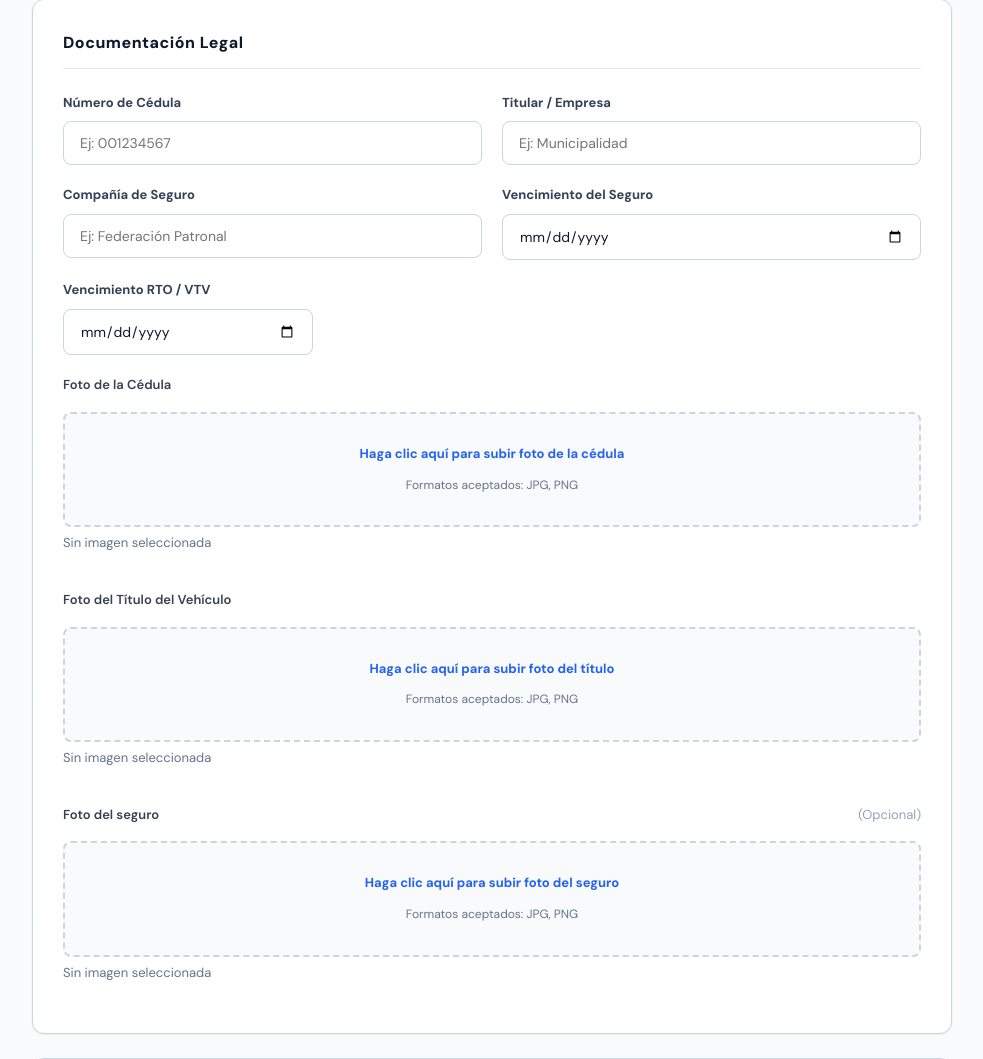
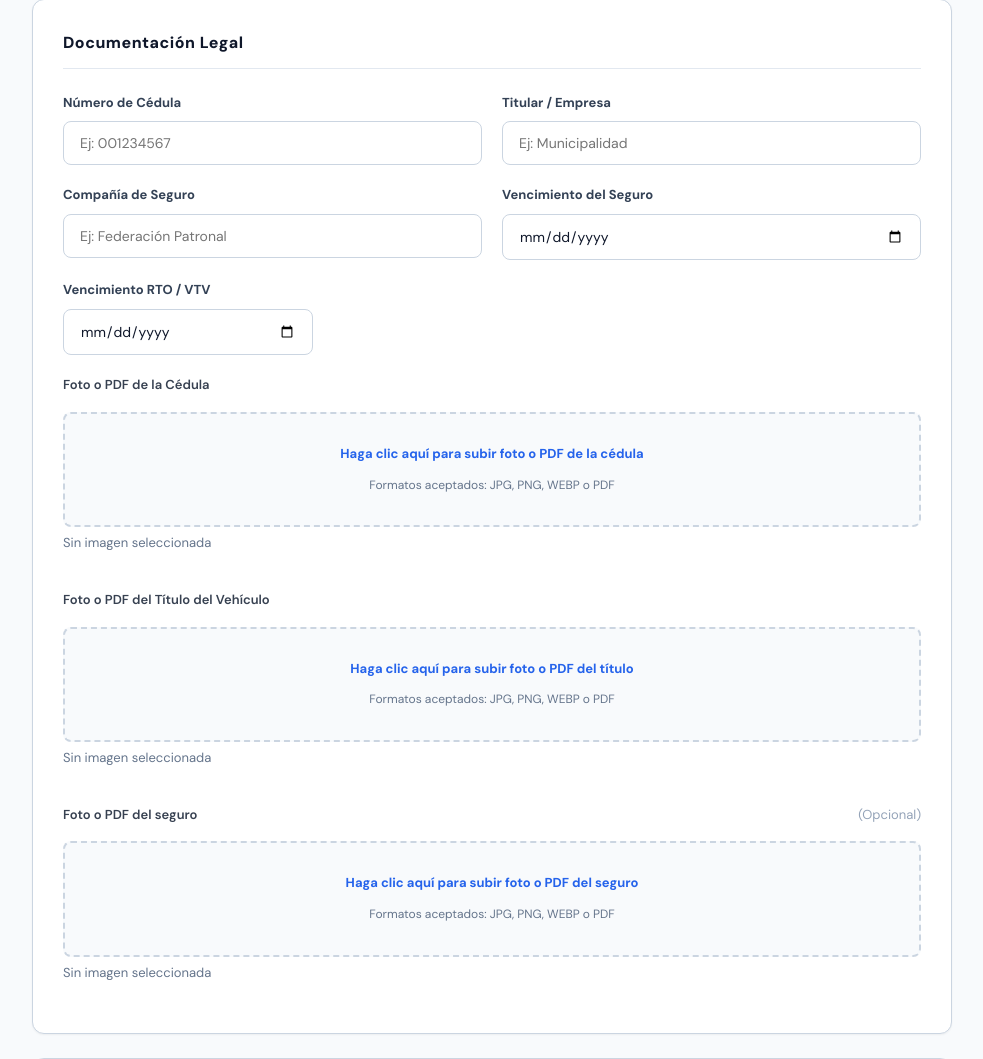
Before and after one commit to ExequielJuarez/rhficha2, a Node server app: template src/views/CargaFichaVehiculo.ejs in a window 1280 px wide. Shown: the part 1096-2155 px from the top of the page, without its empty margins (288-1271 px from the left). Run offline with Node 20, Linux system fonts and the light colour scheme; the template is opened without the code that fills it: values that come from a table or form of the project are taken from there, others are empty; data comes from the database, SQL or seed files in the repository; some libraries are stand-ins or nearby versions.

Commit message:
Cédula, título, seguro y licencia aceptan también PDF
- Los campos foto_cedula, foto_titulo, foto_rto y foto_licencia admiten PDF además de imágenes
  (alta y edición); la foto de perfil del chofer sigue siendo solo imagen.
- Los formularios lo indican y los visores abren los PDF en otra pestaña.
- Prueba nueva (137 en total).

Co-Authored-By: Claude Sonnet 5.5 <noreply@anthropic.com>
Claude-Session: https://claude.ai/code/session_01Vrwb3mG88NTgfRn43uBEjf

```diff
--- a/src/routes/index.Routes.js
+++ b/src/routes/index.Routes.js
@@ -36,7 +36,8 @@ const crearUpload = (carpeta, prefijo, extensionesPermitidas) => {
   });
 };
 
-const uploadVehiculo = crearUpload("vehiculos", "vehiculo", EXTENSIONES_IMAGEN);
+// Cédula, título y seguro del vehículo: foto o PDF
+const uploadVehiculo = crearUpload("vehiculos", "vehiculo", EXTENSIONES_ADJUNTO);
 
 // Alta/edición con documentación adjunta (PDF o foto) además de las fotos habituales
 const DIR_IMG = path.join(__dirname, "../../public/img");
--- a/src/utils/documentos.js
+++ b/src/utils/documentos.js
@@ -29,6 +29,9 @@ const CATEGORIAS = {
 // Campos de formulario → categoría. Los de vehículo son "doc_<categoria>".
 const camposVehiculo = () => Object.keys(CATEGORIAS.vehiculo).map((c) => ({ name: `doc_${c}`, maxCount: 10 }));
 
+// Fotos de documentos que se guardan junto a las imágenes de cada módulo (cédula, título, seguro, licencia): aceptan también PDF
+const CAMPOS_FOTO_DOCUMENTO = ["foto_cedula", "foto_titulo", "foto_rto", "foto_licencia", "foto_documento"];
+
 const PERMISO_POR_ENTIDAD = { vehiculo: "Vehicles", chofer: "Choferes" };
 
 const esCampoDocumento = (campo) => /^(doc_|dni_archivos$|carnet_frente$|carnet_dorso$)/.test(campo);
@@ -54,7 +57,7 @@ const crearUploadMixto = ({ carpetaImagenes, prefijoImagen, campos }) => {
     storage,
     limits: { fileSize: 8 * 1024 * 1024, files: 40 },
     fileFilter: (req, file, cb) => {
-      const permitidas = esCampoDocumento(file.fieldname) ? EXT_DOCUMENTO : EXT_IMAGEN;
+      const permitidas = esCampoDocumento(file.fieldname) || CAMPOS_FOTO_DOCUMENTO.includes(file.fieldname) ? EXT_DOCUMENTO : EXT_IMAGEN;
       const ext = path.extname(file.originalname).toLowerCase();
       if (!permitidas.includes(ext)) {
         const error = new Error("Formato de archivo no permitido. Usá " + permitidas.join(", ") + ".");
--- a/src/views/CargaFichaVehiculo.ejs
+++ b/src/views/CargaFichaVehiculo.ejs
@@ -165,31 +165,31 @@
 
           <div style="margin-top: 20px; display: flex; flex-direction: column; gap: 16px;">
             <div class="form-group">
-              <label style="font-size:13px; font-weight:600; color:#374151;">Foto de la Cédula</label>
+              <label style="font-size:13px; font-weight:600; color:#374151;">Foto o PDF de la Cédula</label>
               <div class="upload-box" style="margin-top: 8px;">
-                <label for="foto_cedula">Haga clic aquí para subir foto de la cédula</label>
-                <span style="font-size: 12px; color: var(--color-text-muted);">Formatos aceptados: JPG, PNG</span>
-                <input type="file" id="foto_cedula" name="foto_cedula" accept="image/*">
+                <label for="foto_cedula">Haga clic aquí para subir foto o PDF de la cédula</label>
+                <span style="font-size: 12px; color: var(--color-text-muted);">Formatos aceptados: JPG, PNG, WEBP o PDF</span>
+                <input type="file" id="foto_cedula" name="foto_cedula" accept=".pdf,.jpg,.jpeg,.png,.webp">
               </div>
               <div id="preview-cedula" style="font-size:13px;color:var(--color-text-muted);margin-top:6px;">Sin imagen seleccionada</div>
             </div>
 
             <div class="form-group">
-              <label style="font-size:13px; font-weight:600; color:#374151;">Foto del Título del Vehículo</label>
+              <label style="font-size:13px; font-weight:600; color:#374151;">Foto o PDF del Título del Vehículo</label>
               <div class="upload-box" style="margin-top: 8px;">
-                <label for="foto_titulo">Haga clic aquí para subir foto del título</label>
-                <span style="font-size: 12px; color: var(--color-text-muted);">Formatos aceptados: JPG, PNG</span>
-                <input type="file" id="foto_titulo" name="foto_titulo" accept="image/*">
+                <label for="foto_titulo">Haga clic aquí para subir foto o PDF del título</label>
+                <span style="font-size: 12px; color: var(--color-text-muted);">Formatos aceptados: JPG, PNG, WEBP o PDF</span>
+                <input type="file" id="foto_titulo" name="foto_titulo" accept=".pdf,.jpg,.jpeg,.png,.webp">
               </div>
               <div id="preview-titulo" style="font-size:13px;color:var(--color-text-muted);margin-top:6px;">Sin imagen seleccionada</div>
             </div>
 
             <div class="form-group">
-              <label style="font-size:13px; font-weight:600; color:#374151;">Foto del seguro <span style="font-weight:400;color:#94a3b8;">(Opcional)</span></label>
+              <label style="font-size:13px; font-weight:600; color:#374151;">Foto o PDF del seguro <span style="font-weight:400;color:#94a3b8;">(Opcional)</span></label>
               <div class="upload-box" style="margin-top: 8px;">
-                <label for="foto_rto">Haga clic aquí para subir foto del seguro</label>
-                <span style="font-size: 12px; color: var(--color-text-muted);">Formatos aceptados: JPG, PNG</span>
-                <input type="file" id="foto_rto" name="foto_rto" accept="image/*">
+                <label for="foto_rto">Haga clic aquí para subir foto o PDF del seguro</label>
+                <span style="font-size: 12px; color: var(--color-text-muted);">Formatos aceptados: JPG, PNG, WEBP o PDF</span>
+                <input type="file" id="foto_rto" name="foto_rto" accept=".pdf,.jpg,.jpeg,.png,.webp">
               </div>
               <div id="preview-rto" style="font-size:13px;color:var(--color-text-muted);margin-top:6px;">Sin imagen seleccionada</div>
             </div>
--- a/src/views/listadoVehiculos.ejs
+++ b/src/views/listadoVehiculos.ejs
@@ -532,6 +532,7 @@
     });
 
     function abrirFotoVehiculo(src) {
+      if (/\.pdf$/i.test(src)) { window.open(src, '_blank', 'noopener'); return; } // PDF: se abre en otra pestaña
       document.getElementById('modal-vehiculo-img').src = src;
       modalVehiculo.style.display = 'flex';
     }
```
Also changed, not shown: src/views/cargaChofer.ejs (+4 -4 lines), src/views/listadoChofer.ejs (+4 -3 lines), tests/integracion.test.js (+38 -0 lines).
